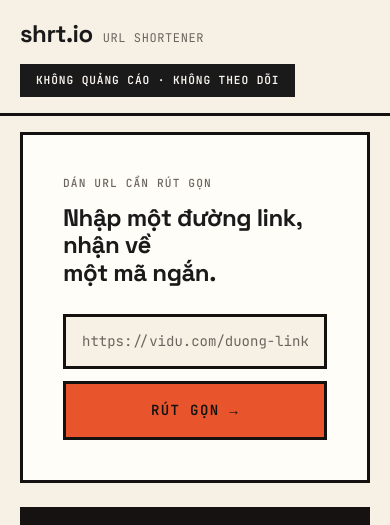
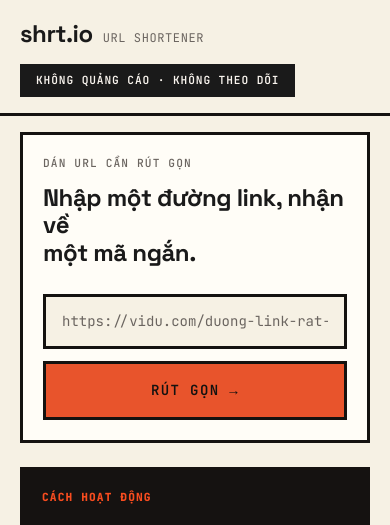
Before and after one commit to CodeAndThink/url-shortener, a Next.js app: page / in a window 390 px wide. Shown: the top 525 px of the page. Built offline with nearby package versions, Linux system fonts and the light colour scheme; no server answers.

Commit message:
refactor: move formatDate to utils and update hero-form-box styling

```diff
--- a/app/globals.css
+++ b/app/globals.css
@@ -71,7 +71,7 @@ input:focus {
 }
 
 .hero-form-box {
-  padding: 60px;
+  padding: 40px;
 }
 
 /* History row */
@@ -126,7 +126,7 @@ input:focus {
   }
 
   .hero-form-box {
-    padding: 40px !important;
+    padding: 20px !important;
   }
 
   .history-row {
--- a/app/page.tsx
+++ b/app/page.tsx
@@ -7,6 +7,7 @@ import { z } from "zod";
 import { createClient } from "@supabase/supabase-js";
 import { useHistoryDB } from "@/hooks/useHistoryDB";
 import Divider from "@/components/Divider";
+import { formatDate } from "@/utils/date";
 import styles from "./page.module.css";
 
 // Initialize Supabase client
@@ -25,15 +26,6 @@ const schema = z.object({
 
 type FormData = z.infer<typeof schema>;
 
-function formatDate(isoString: string): string {
-  const d = new Date(isoString);
-  const day = String(d.getDate()).padStart(2, "0");
-  const month = String(d.getMonth() + 1).padStart(2, "0");
-  const year = d.getFullYear();
-  const hours = String(d.getHours()).padStart(2, "0");
-  const minutes = String(d.getMinutes()).padStart(2, "0");
-  return `${day}/${month}/${year} ${hours}:${minutes}`;
-}
 
 export default function Home() {
   const {
--- /dev/null
+++ b/utils/date.ts
@@ -0,0 +1,9 @@
+export function formatDate(isoString: string): string {
+  const d = new Date(isoString);
+  const day = String(d.getDate()).padStart(2, "0");
+  const month = String(d.getMonth() + 1).padStart(2, "0");
+  const year = d.getFullYear();
+  const hours = String(d.getHours()).padStart(2, "0");
+  const minutes = String(d.getMinutes()).padStart(2, "0");
+  return `${day}/${month}/${year} ${hours}:${minutes}`;
+}
```
